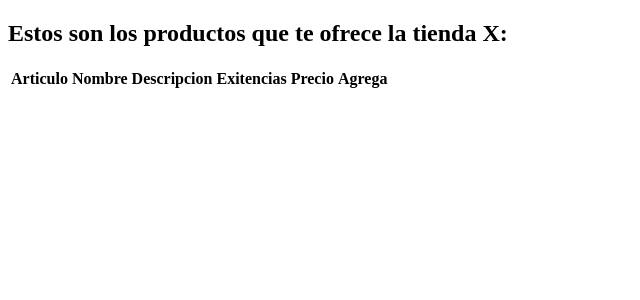
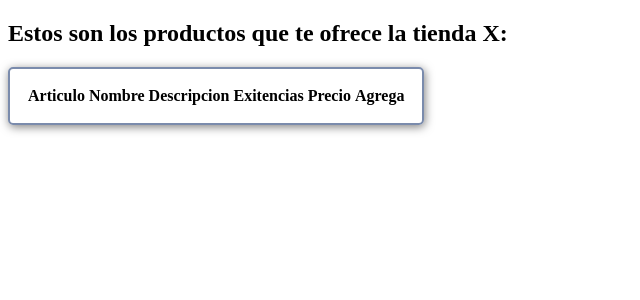
Before and after one commit to dianamontes1516/tienda, a PHP site: template vista/usuario/agregar.php in a window 1280 px wide. Shown: the part 118-418 px from the top of the page, without its empty margins (0-640 px from the left). Run offline with PHP 8.4, Linux system fonts and the light colour scheme; the template is opened without the code that fills it, so the values that code supplies are empty.

Commit message:
estilo tabla

```diff
--- a/vista/usuario/agregar.php
+++ b/vista/usuario/agregar.php
@@ -17,7 +17,7 @@ $items = $c->catalogo();
     ?>
       <h2>Estos son los productos que te ofrece la tienda X:</h2>
       <table>
-          <tr>
+          <tr id="_encabezado">
               <th>Articulo</th>
               <th>Nombre</th>
               <th>Descripcion</th>
@@ -43,6 +43,16 @@ $items = $c->catalogo();
           <?php endforeach; ?>
       </table>
 
-
+      <style>
+        table{
+          border: 2px solid rgba(122,139,172,1);
+          padding: 15px;
+          border-radius: 5px;
+          box-shadow: 1px 2px 10px rgba(1,1,1,0.5);
+        }
+        #_encabezado{
+          font-size: 16px;
+        }
+      </style>
   </body>
 </html>
```
Also changed, not shown: vista/consultor/catalogo.php (+8 -0 lines).
